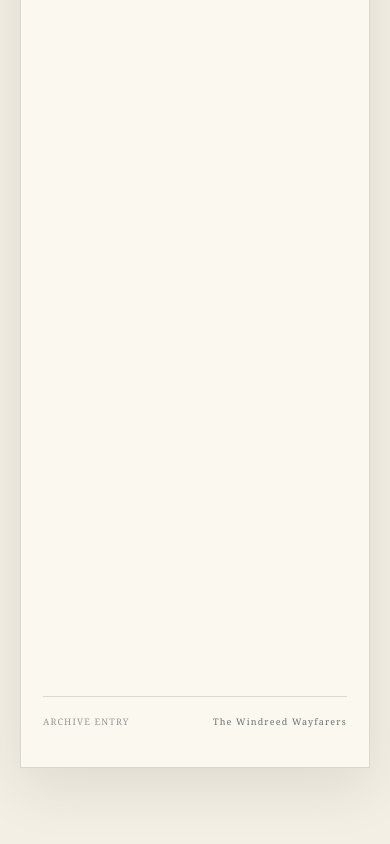
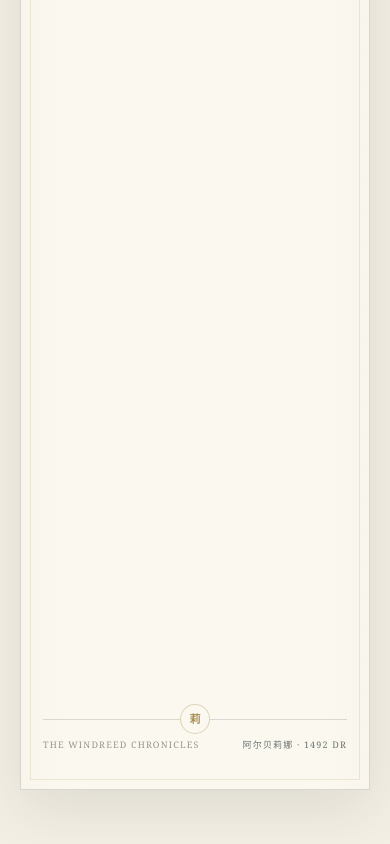
Before and after one commit to Lavr0v0/windreed-wiki, a Next.js app: page /archive/characters/alberina in a window 390 px wide. Shown: the part 5753-6597 px from the top of the page. Built offline with nearby package versions, Linux system fonts and the light colour scheme.

Commit message:
Refine the archive storybook layout

```diff
--- a/app/archive/[category]/[slug]/page.tsx
+++ b/app/archive/[category]/[slug]/page.tsx
@@ -108,8 +108,9 @@ export default async function ArchivePage({ params }: PageProps) {
           </div>
 
           <footer className="article-footer">
-            <span>ARCHIVE ENTRY</span>
-            <strong>The Windreed Wayfarers</strong>
+            <span>THE WINDREED CHRONICLES</span>
+            <b className="article-folio" aria-label={`档案：${entry.title}`}>{entry.monogram}</b>
+            <strong>{entry.title} · 1492 DR</strong>
           </footer>
         </article>
 
--- a/app/components/MotionLayer.tsx
+++ b/app/components/MotionLayer.tsx
@@ -39,6 +39,17 @@ export function MotionLayer({ children }: { children: React.ReactNode }) {
       lenisRef.current = null;
     };
   }, []);
+
+  useEffect(() => {
+    const frame = window.requestAnimationFrame(() => {
+      lenisRef.current?.scrollTo(0, { immediate: true });
+      window.scrollTo({ top: 0, left: 0, behavior: "auto" });
+      document.documentElement.scrollTop = 0;
+      document.body.scrollTop = 0;
+    });
+
+    return () => window.cancelAnimationFrame(frame);
+  }, [pathname]);
 
   useEffect(() => {
     let frame = 0;
--- a/app/globals.css
+++ b/app/globals.css
@@ -252,9 +252,19 @@ summary {
   background:
     linear-gradient(rgba(255, 255, 255, 0.56), rgba(255, 255, 255, 0.56)),
     repeating-linear-gradient(0deg, transparent, transparent 28px, rgba(76, 86, 76, 0.025) 29px);
+  background-color: var(--paper-light);
   border-right: 1px solid var(--line);
   display: flex;
   flex-direction: column;
+  -ms-overflow-style: none;
+  scrollbar-width: none;
+}
+
+.desktop-sidebar::-webkit-scrollbar,
+.mobile-sidebar::-webkit-scrollbar {
+  display: none;
+  height: 0;
+  width: 0;
 }
 
 .desktop-sidebar {
@@ -998,11 +1008,23 @@ details[open] > summary .tree-twist {
 }
 
 .archive-article {
-  background: var(--paper-light);
+  background:
+    linear-gradient(90deg, rgba(169, 143, 83, 0.025), transparent 12%, transparent 88%, rgba(169, 143, 83, 0.025)),
+    repeating-linear-gradient(0deg, transparent, transparent 31px, rgba(38, 55, 54, 0.018) 32px),
+    var(--paper-light);
   border: 1px solid var(--line);
   box-shadow: var(--shadow);
   min-width: 0;
   padding: clamp(32px, 5.8vw, 76px);
+  position: relative;
+}
+
+.archive-article::after {
+  border: 1px solid rgba(169, 143, 83, 0.18);
+  content: "";
+  inset: 9px;
+  pointer-events: none;
+  position: absolute;
 }
 
 .member-archive-article {
@@ -1045,7 +1067,7 @@ details[open] > summary .tree-twist {
 
 .article-header {
   align-items: start;
-  border-bottom: 1px solid var(--line);
+  border-bottom: 3px double rgba(88, 95, 82, 0.22);
   display: grid;
   gap: 28px;
   grid-template-columns: 92px 1fr;
@@ -1122,16 +1144,45 @@ details[open] > summary .tree-twist {
 }
 
 .markdown-body h2 {
-  border-bottom: 1px solid var(--line);
+  align-items: center;
+  border-bottom: 0;
+  display: flex;
   font-size: 26px;
   font-weight: 600;
+  gap: 12px;
   margin: 52px 0 19px;
   padding-bottom: 10px;
+}
+
+.markdown-body h2::before {
+  color: var(--entry-accent, var(--gold));
+  content: "✦";
+  font-family: Georgia, serif;
+  font-size: 12px;
+}
+
+.markdown-body h2::after {
+  background: linear-gradient(90deg, rgba(169, 143, 83, 0.45), transparent);
+  content: "";
+  flex: 1;
+  height: 1px;
+  margin-left: 2px;
+  min-width: 24px;
 }
 
 .markdown-body h2:first-child { margin-top: 0; }
 .markdown-body h3 { color: var(--reed-dark); font-size: 19px; font-weight: 600; margin: 35px 0 10px; }
 .markdown-body p { margin: 0 0 18px; }
+.archive-article .markdown-body > p:first-of-type::first-letter {
+  color: color-mix(in srgb, var(--entry-accent, var(--gold)), var(--ink) 26%);
+  float: left;
+  font-family: Georgia, var(--serif);
+  font-size: 3.25em;
+  font-weight: 600;
+  line-height: 0.78;
+  margin: 0.12em 0.12em 0 0;
+  text-shadow: 1px 1px 0 rgba(169, 143, 83, 0.16);
+}
 .markdown-body a { border-bottom: 1px solid rgba(78, 107, 92, 0.35); color: var(--reed-dark); }
 .markdown-body a:hover { border-color: var(--reed-dark); }
 .glossary-link-wrap {
@@ -1309,9 +1360,30 @@ details[open] > summary .tree-twist {
   letter-spacing: 0.13em;
   margin-top: 58px;
   padding-top: 18px;
+  position: relative;
 }
 
 .article-footer strong { color: #68736e; font-weight: 400; }
+
+.article-folio {
+  align-items: center;
+  background: var(--paper-light);
+  border: 1px solid rgba(169, 143, 83, 0.35);
+  border-radius: 50%;
+  color: var(--gold);
+  display: flex;
+  font-family: var(--serif);
+  font-size: 11px;
+  font-weight: 600;
+  height: 30px;
+  justify-content: center;
+  left: 50%;
+  letter-spacing: 0;
+  position: absolute;
+  top: -16px;
+  translate: -50% 0;
+  width: 30px;
+}
 
 .article-rail {
   position: sticky;
@@ -1633,7 +1705,19 @@ details[open] > summary .tree-twist {
   .route-stage { min-height: calc(100vh - 64px); }
   .mobile-nav-layer { display: block; inset: 64px 0 0; position: fixed; z-index: 40; }
   .mobile-nav-scrim { animation: nav-fade-in 180ms ease both; background: rgba(8, 24, 29, 0.45); border: 0; inset: 0; position: absolute; width: 100%; }
-  .mobile-sidebar { -webkit-overflow-scrolling: touch; animation: nav-slide-in 320ms cubic-bezier(0.2, 0.72, 0.25, 1) both; bottom: 0; left: 0; overflow-y: auto; overscroll-behavior: contain; position: absolute; top: 0; width: min(86vw, 320px); }
+  .mobile-sidebar {
+    -webkit-overflow-scrolling: touch;
+    animation: nav-slide-in 320ms cubic-bezier(0.2, 0.72, 0.25, 1) both;
+    background-color: var(--paper-light);
+    bottom: 0;
+    box-shadow: 18px 0 52px rgba(4, 17, 21, 0.3);
+    left: 0;
+    overflow-y: auto;
+    overscroll-behavior: contain;
+    position: absolute;
+    top: 0;
+    width: min(86vw, 320px);
+  }
   .home-page,
   .archive-page,
   .search-page { padding: 32px clamp(20px, 4vw, 38px) 72px; }
@@ -1659,6 +1743,7 @@ details[open] > summary .tree-twist {
   .member-article-ribbon { margin: -8px 0 28px; }
   .markdown-body { font-size: 14.5px; line-height: 1.9; }
   .markdown-body h2 { font-size: 23px; }
+  .archive-article .markdown-body > p:first-of-type::first-letter { font-size: 2.9em; }
   .glossary-popover {
     border-bottom: 0;
     bottom: 0;
```
Also changed, not shown: 1 other file (tests, documents, lock files or other folders).
